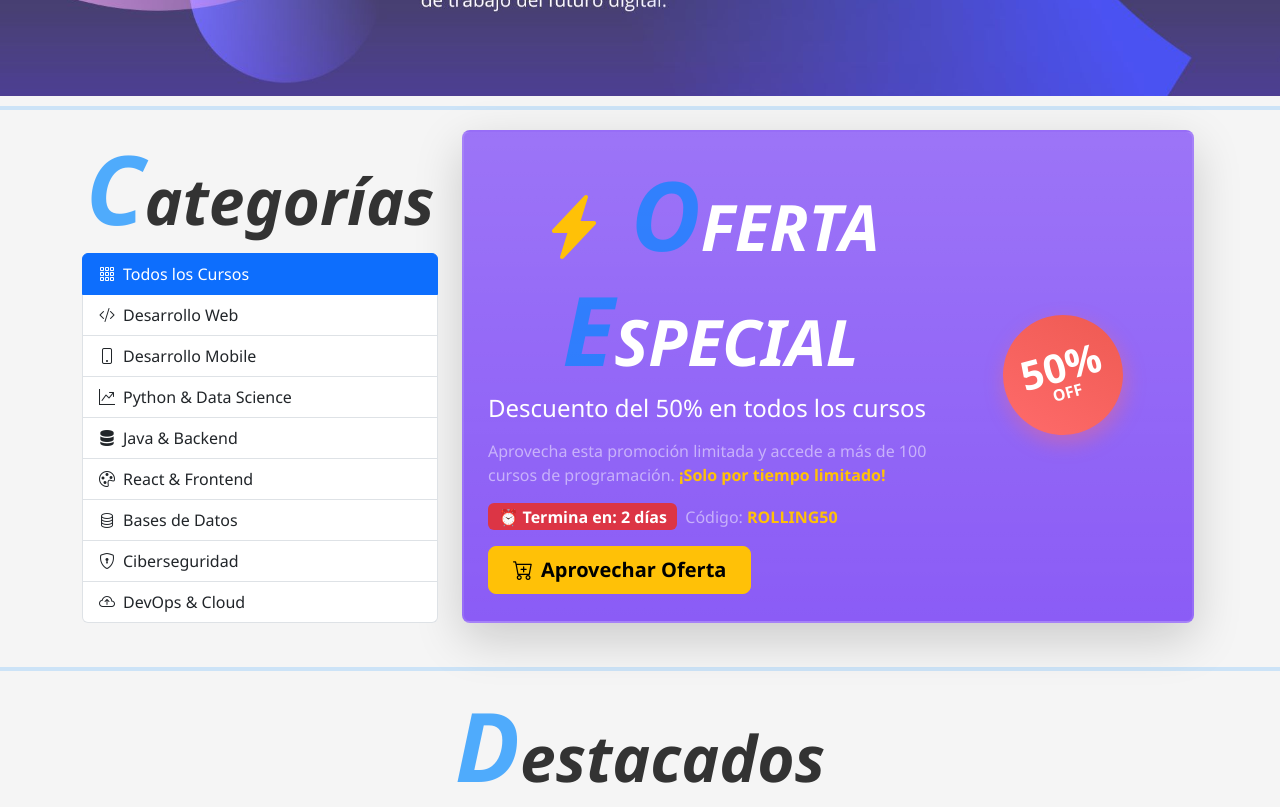
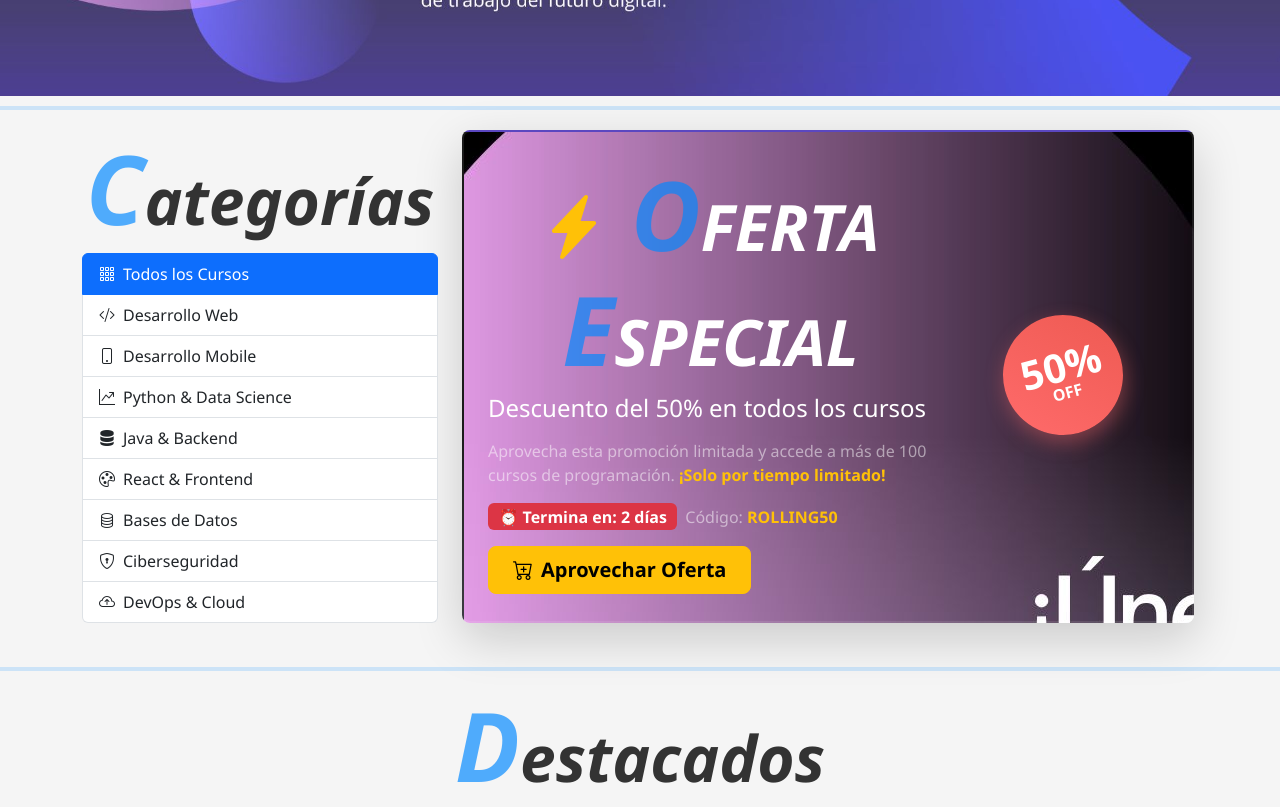
Before and after one commit to mkgz29/RC-Grupo-5, a plain HTML site: page index.html in a window 1280 px wide. Shown: the part 480-1287 px from the top of the page. Drawn offline with nearby package versions, Linux system fonts and the light colour scheme.

Commit message:
Bgc en Slider promocional

```diff
--- a/css/styles.css
+++ b/css/styles.css
@@ -80,11 +80,12 @@ hr {
     height: 500px;
     object-fit: cover;
     object-position: center;
+    ;
 }
 
 /* BANNER PROMOCIONAL */
 .banner-promocional {
-    background-color: #8B5CF6;
+    background-image: url(../assets/img/Slider1.jpg)!important;
     border: 2px solid rgba(255, 255, 255, 0.1);
 }
 
```
